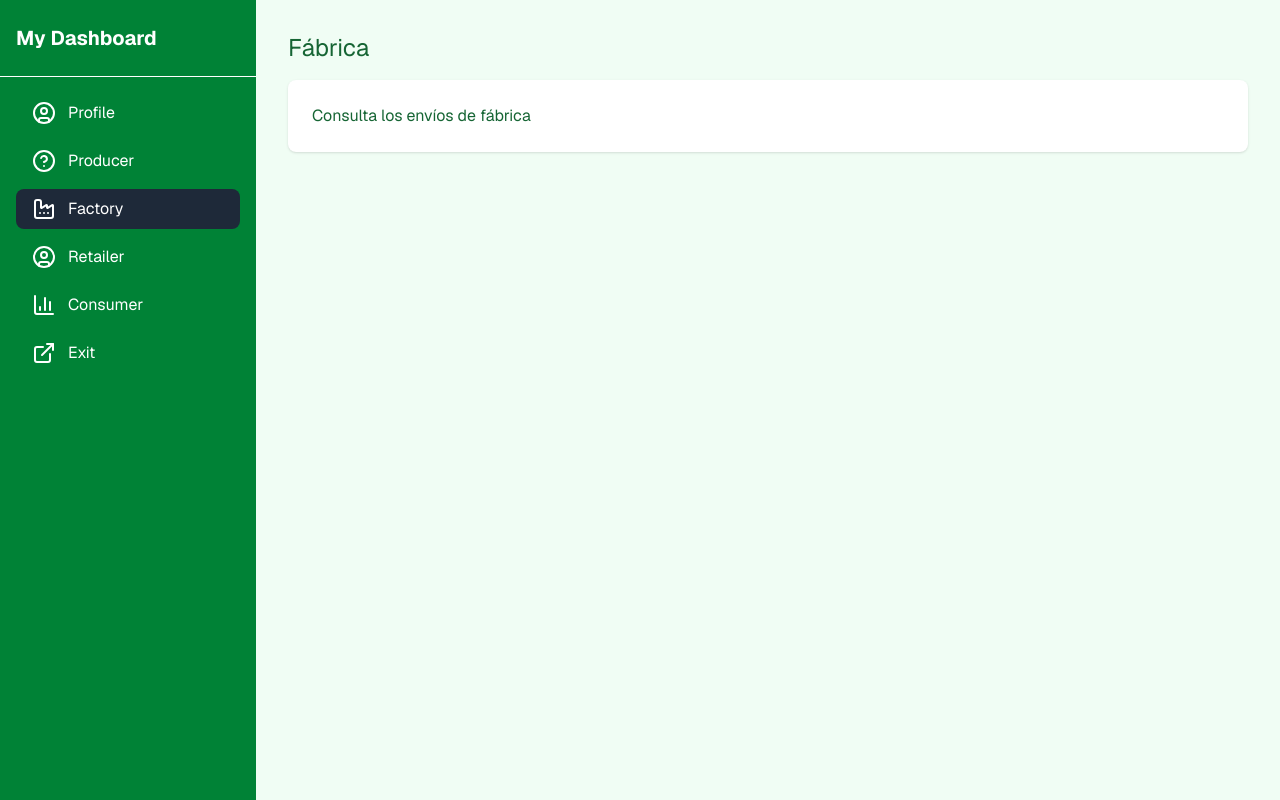
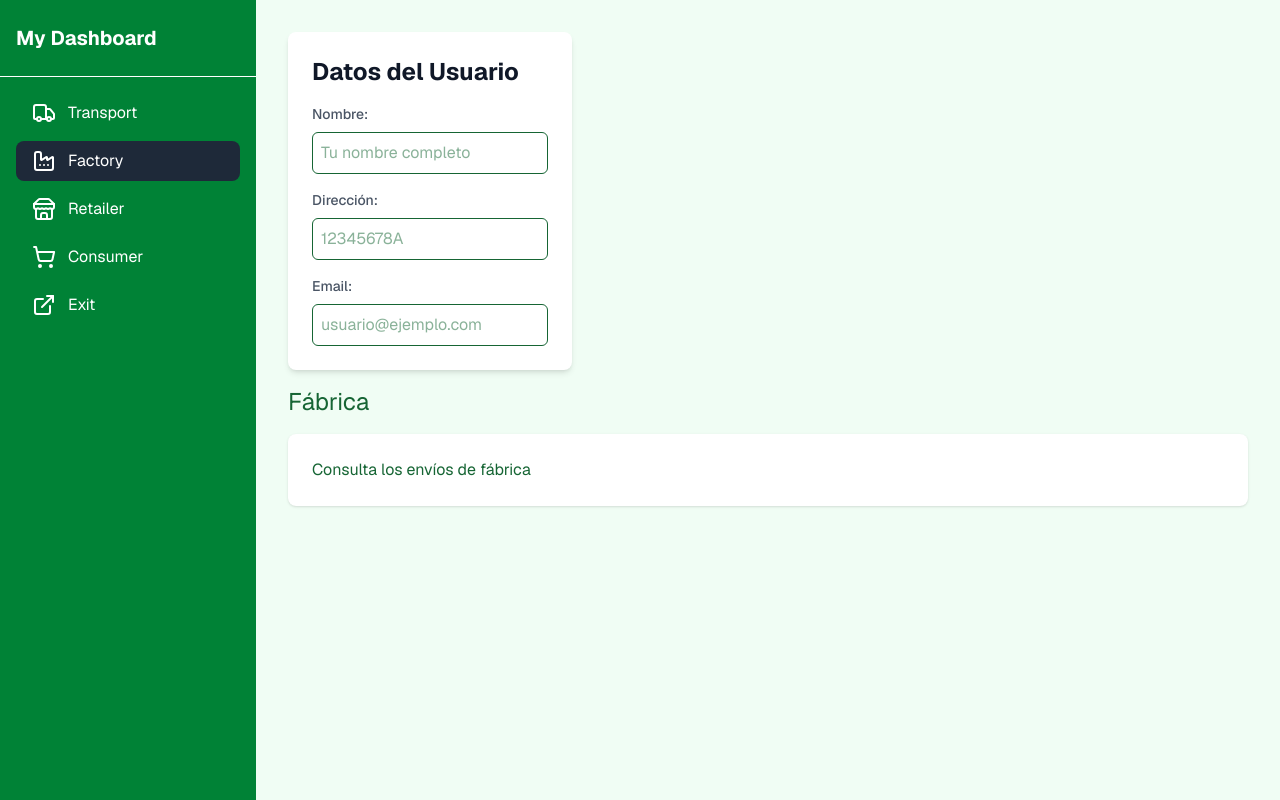
Before and after one commit to codecrypto-academy/pfm-web3-feb25-3, a Next.js app in the folder front/: page /dashboard/factory in a window 1280 px wide. Built offline with nearby package versions, Linux system fonts and the light colour scheme.

Commit message:
cambios dashboard

```diff
--- a/front/src/app/dashboard/consumer/page.tsx
+++ b/front/src/app/dashboard/consumer/page.tsx
@@ -1,6 +1,9 @@
+import Usuario from "../profile/page";
+
 export default function Consumer() {
     return (
       <div className="space-y-4">
+        <Usuario />
         <h1 className="text-2xl font-white">Consumidor</h1>
         <div className="bg-[var(--dashboard-card)] rounded-lg shadow p-6">
           <p>Consulta del consumidor final</p>
--- a/front/src/app/dashboard/factory/page.tsx
+++ b/front/src/app/dashboard/factory/page.tsx
@@ -1,6 +1,9 @@
+import Usuario from "../profile/page";
+
 export default function Factory() {
     return (
       <div className="space-y-4">
+        <Usuario />
         <h1 className="text-2xl font-white">Fábrica</h1>
         <div className="bg-[var(--dashboard-card)] rounded-lg shadow p-6">
           <p>Consulta los envíos de fábrica</p>
--- a/front/src/app/dashboard/profile/page.tsx
+++ b/front/src/app/dashboard/profile/page.tsx
@@ -1,6 +1,6 @@
 export default function Usuario() {
   return (
-    <div className="space-y-6 p-6 bg-white rounded-lg shadow-md">
+    <div className="inline-block space-y-6 p-6 bg-white rounded-lg shadow-md">
       <h1 className="text-2xl font-bold text-gray-900 mb-4">Datos del Usuario</h1>
 
       <div className="space-y-4">
@@ -15,7 +15,7 @@ export default function Usuario() {
         </div>
 
         <div className="flex flex-col space-y-2">
-          <label className="text-sm font-medium text-gray-600">NIF:</label>
+          <label className="text-sm font-medium text-gray-600">Dirección:</label>
           <input
             type="text"
             className="p-2 border rounded-md"
--- a/front/src/app/dashboard/retailer/page.tsx
+++ b/front/src/app/dashboard/retailer/page.tsx
@@ -1,6 +1,9 @@
+import Usuario from "../profile/page";
+
 export default function Retailer() {
     return (
       <div className="space-y-4">
+        <Usuario />
         <h1 className="text-2xl font-bold">Minorísta</h1>
         <div className="bg-[var(--dashboard-card)] rounded-lg shadow p-6">
           <p>Consulta minorista</p>
--- a/front/src/app/dashboard/producer/page.tsx
+++ b/front/src/app/dashboard/transport/page.tsx
@@ -1,7 +1,10 @@
-export default function Producer() {
+import Usuario from "../profile/page";
+
+export default function Transport() {
     return (
       <div className="space-y-4">
-        <h1 className="text-2xl font-white">Productor</h1>
+        <Usuario />
+        <h1 className="text-2xl font-white">Transportista</h1>
         <div className="bg-[var(--dashboard-card)] rounded-lg shadow p-6">
           <p>Consulta envíos del productor</p>
         </div>
--- a/front/src/components/Register.tsx
+++ b/front/src/components/Register.tsx
@@ -5,6 +5,7 @@ import React, { useState } from 'react';
 interface ClientData {
   name: string;
   address: string;
+  email: string;
   role: string;
 }
 
@@ -13,6 +14,7 @@ const Register = () => {
   const [selectedRole, setSelectedRole] = useState('');
   const [name, setName] = useState('');
   const [address, setAddress] = useState('');
+  const [email, setEmail] = useState('');
   const [datosClient, setDatosClient] = useState<ClientData | null>(null);
   const [showMetamaskMessage, setShowMetamaskMessage] = useState(false);
 
@@ -39,10 +41,15 @@ const Register = () => {
     setAddress(event.target.value);
   };
 
+  const handleEmailChange = (event: React.ChangeEvent<HTMLInputElement>) => {
+    setEmail(event.target.value);
+  };
+
   const handleSubmit = () => {
     const clientData: ClientData = {
       name: name,
       address: address,
+      email: email,
       role: selectedRole
     };
     setDatosClient(clientData);
@@ -85,6 +92,19 @@ const Register = () => {
               onChange={handleAddressChange}
               className="shadow appearance-none border rounded w-full py-2 px-3 text-gray-700 leading-tight focus:outline-none focus:shadow-outline"
               placeholder="Ingrese su dirección"
+            />
+          </div>
+
+          <div className="mb-4">
+            <label className="block text-gray-700 text-sm font-bold mb-2">
+              Email
+            </label>
+            <input
+              type="text"
+              value={email}
+              onChange={handleEmailChange}
+              className="shadow appearance-none border rounded w-full py-2 px-3 text-gray-700 leading-tight focus:outline-none focus:shadow-outline"
+              placeholder="Ingrese su email"
             />
           </div>
 
--- a/front/src/components/Sidebar.tsx
+++ b/front/src/components/Sidebar.tsx
@@ -1,15 +1,15 @@
 'use client';
 
 import Link from 'next/link';
-import {  UserCircle, BarChart3, Factory, HelpCircle, ExternalLinkIcon, } from 'lucide-react';
+import {  UserCircle, Factory, ExternalLinkIcon, Store, ShoppingCart, Truck, } from 'lucide-react';
 import { usePathname } from 'next/navigation';
 
 const menuItems = [
-  { icon: <UserCircle />, label: 'Profile', href: '/dashboard/profile' },
-  { icon: <HelpCircle />, label: 'Producer', href: '/dashboard/producer' },
+  //{ icon: <UserCircle />, label: 'Profile', href: '/dashboard/profile' },
+  { icon: <Truck />, label: 'Transport', href: '/dashboard/transport' },
   { icon: <Factory />, label: 'Factory', href: '/dashboard/factory' },
-  { icon: <UserCircle />, label: 'Retailer', href: '/dashboard/retailer' },
-  { icon: <BarChart3 />, label: 'Consumer', href: '/dashboard/consumer' },
+  { icon: <Store />, label: 'Retailer', href: '/dashboard/retailer' },
+  { icon: <ShoppingCart />, label: 'Consumer', href: '/dashboard/consumer' },
   { icon: <ExternalLinkIcon />, label: 'Exit', href: '/dashboard/exit' },
 ];
 
```
